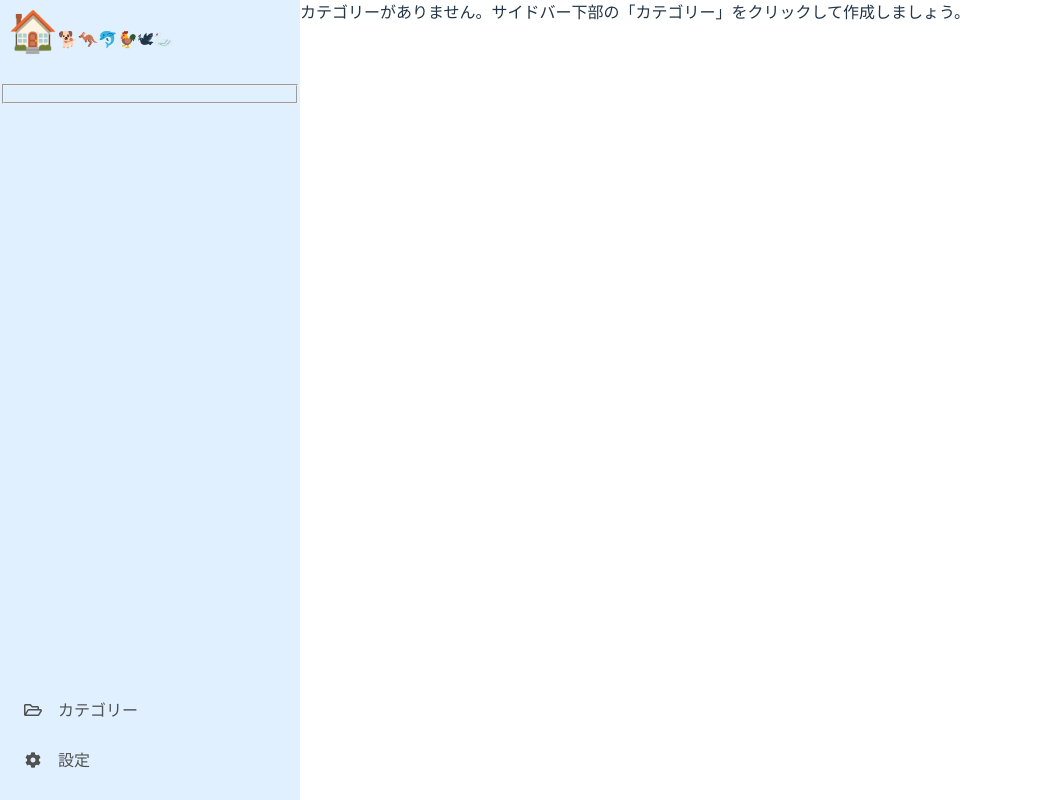
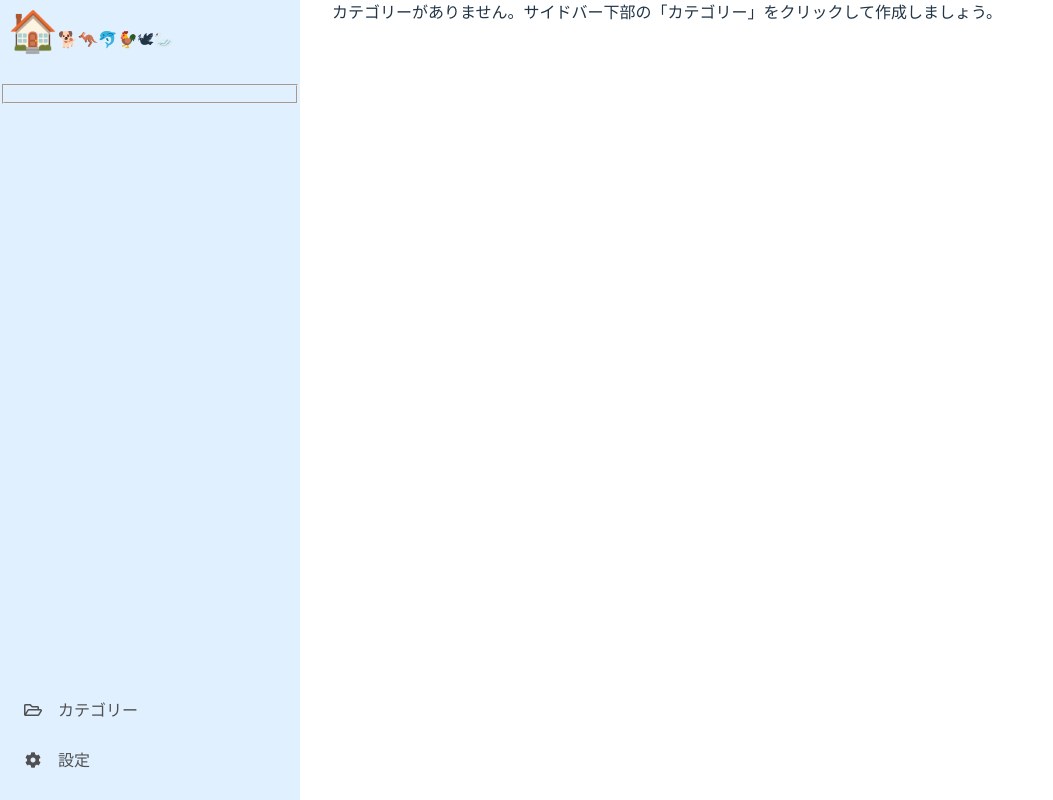
Before and after one commit to kakei-akihiko/portal, a Vue app: page /#/ in a window 1280 px wide. Shown: the whole page, without its empty margins (0-1053 px from the left). Built offline with nearby package versions, Linux system fonts and the light colour scheme.

Commit message:
.panel-main を TheMainLayout に移動

```diff
--- a/src/components/layouts/TheMainLayout.vue
+++ b/src/components/layouts/TheMainLayout.vue
@@ -16,7 +16,9 @@ const entireClass = computed(() => {
 <template>
   <div :class="entireClass">
     <slot name="sidebar"/>
-    <slot name="panel-main"/>
+    <div class="panel-main">
+      <slot name="panel-main"/>
+    </div>
   </div>
 </template>
 
@@ -31,4 +33,8 @@ const entireClass = computed(() => {
 .no-sidebar .sidebar {
   display: none;
 }
+
+.panel-main {
+  padding: 0 2rem;
+}
 </style>
--- a/src/views/articles/ArticleListPageMainPanel.vue
+++ b/src/views/articles/ArticleListPageMainPanel.vue
@@ -69,7 +69,7 @@ const navViewModeChange = (articlesViewMode) => {
 </script>
 
 <template>
-  <div class="h-100">
+  <div>
     <div class="d-flex">
       <h2>{{ category.title }}</h2>
       <div class="ml-auto">
--- a/src/views/articles/ArticlesListPage.vue
+++ b/src/views/articles/ArticlesListPage.vue
@@ -48,7 +48,6 @@ onMounted(() => {
     </template>
 
     <template v-slot:panel-main>
-      <div class="h-100">
       <div
         v-if="categoryAlert.visible"
         class="alert alert-warning"
@@ -59,7 +58,6 @@ onMounted(() => {
         v-if="selectedCategory != null"
         :category="selectedCategory"
       />
-      </div>
     </template>
   </TheMainLayout>
 </template>
--- a/src/views/categories/CategoryPage.vue
+++ b/src/views/categories/CategoryPage.vue
@@ -53,7 +53,6 @@ const exportButtonClick = category => {
     </template>
 
     <template v-slot:panel-main>
-      <div class="panel-main">
       <h2>カテゴリー</h2>
       <section>
         <h3>新規作成</h3>
@@ -107,16 +106,11 @@ const exportButtonClick = category => {
           </div>
         </div>
       </section>
-      </div>
     </template>
   </TheMainLayout>
 </template>
 
 <style scoped>
-.panel-main {
-  padding: 0 2rem;
-}
-
 .form-group {
   border-width: 0;
   padding: 0;
```
Lines whose indentation alone changed are shown as unchanged.
